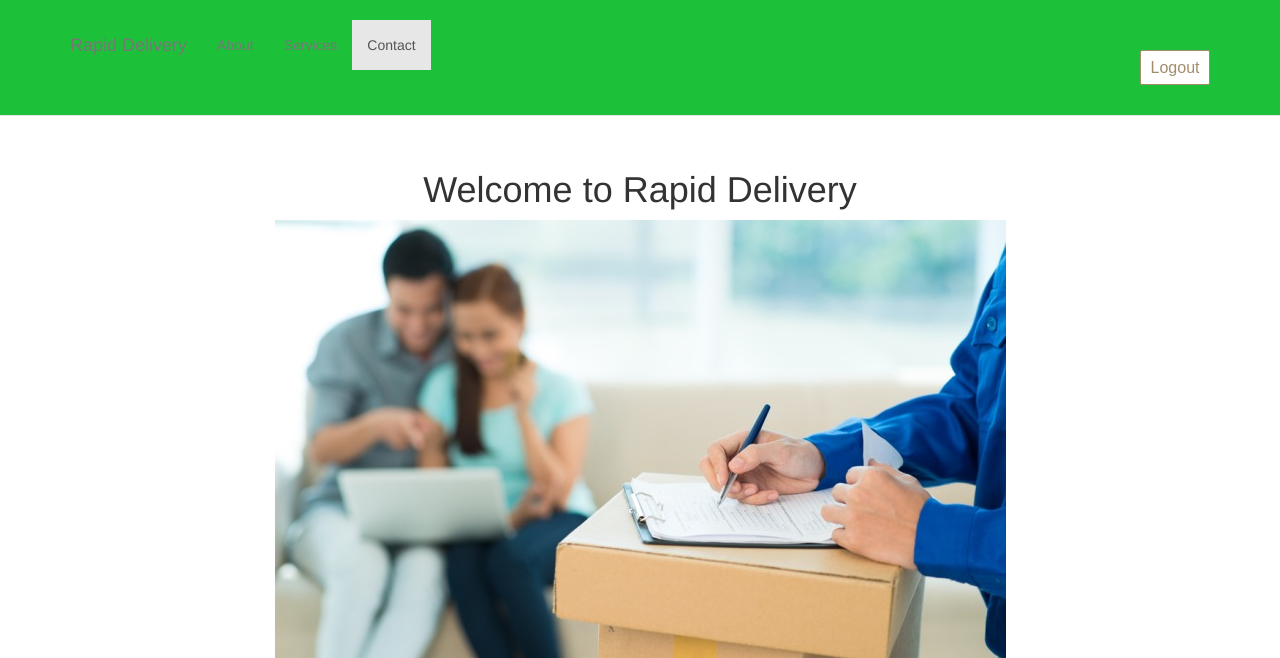
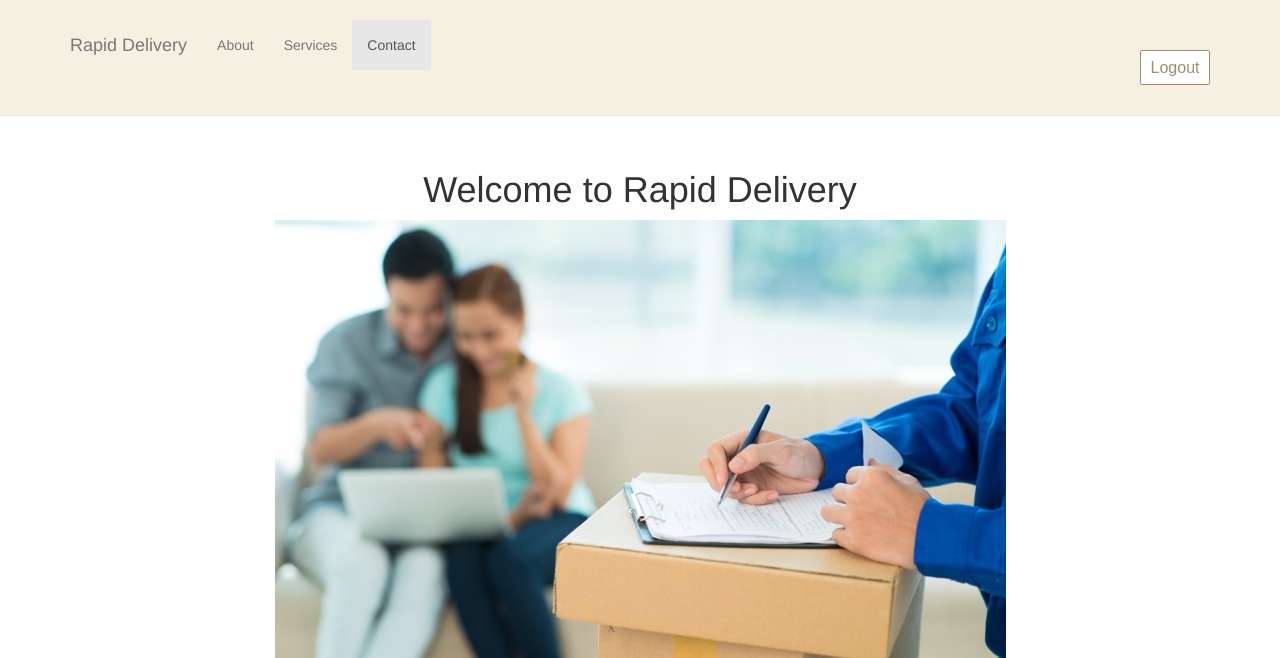
Before and after one commit to Prasangafdo/RapidDeliveryLogin, a PHP site: page /nav.php in a window 1280 px wide. Shown: the top 658 px of the page. Run offline with PHP 8.4, Linux system fonts and the light colour scheme; data that the repository does not hold is empty.

Commit message:
Modified navPane

```diff
--- a/RapidDelivery/css/scrolling-nav.css
+++ b/RapidDelivery/css/scrolling-nav.css
@@ -14,7 +14,8 @@ html {
         -webkit-transition: background .5s ease-in-out,padding .5s ease-in-out;
         -moz-transition: background .5s ease-in-out,padding .5s ease-in-out;
         transition: background .5s ease-in-out,padding .5s ease-in-out;
-		background:#1CC139;
+		background:rgba(210,191,125,0.23);
+
     }
 
     .top-nav-collapse {
```
